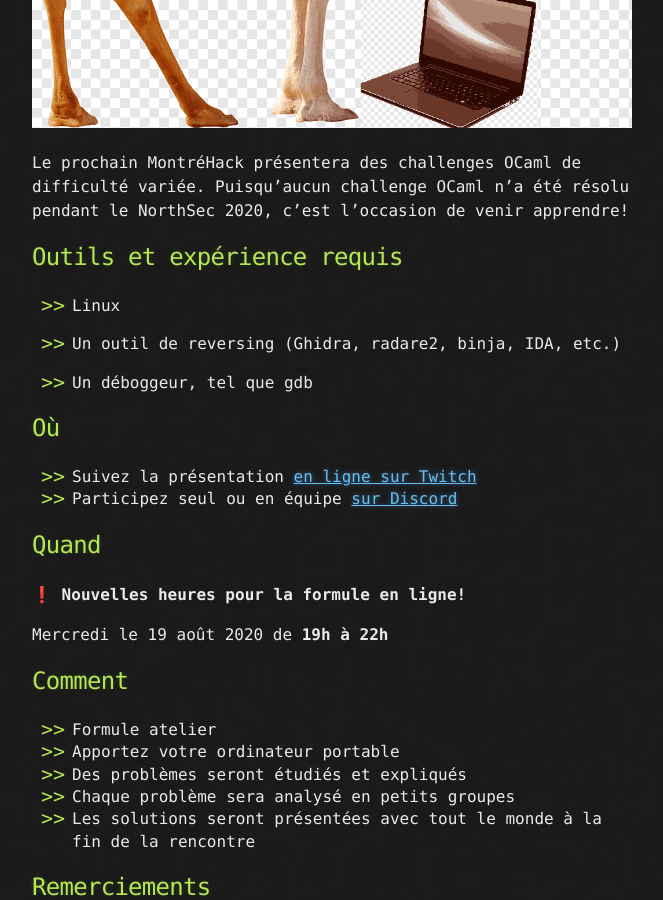
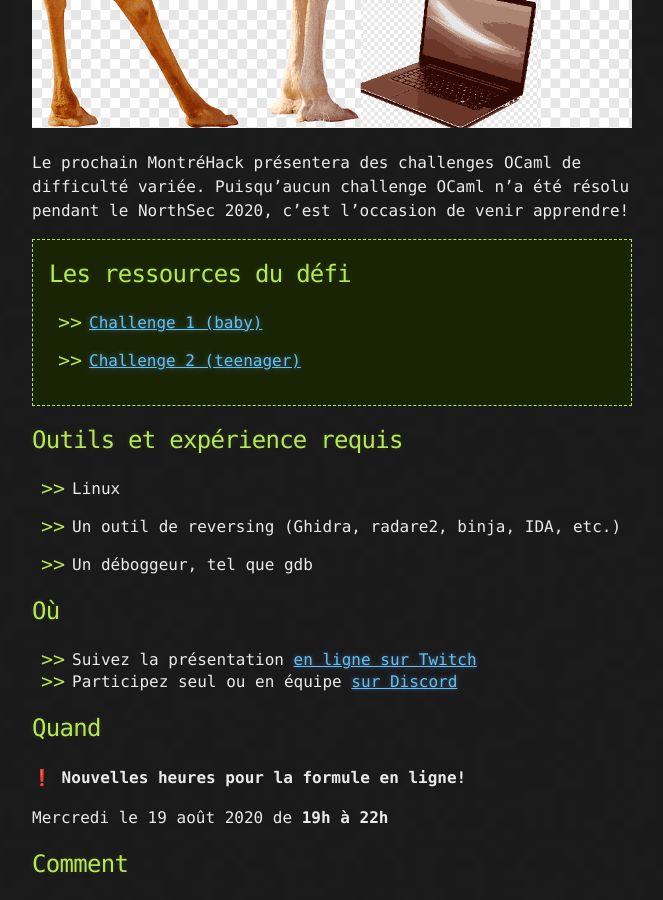
Before and after one commit to montrehack/montrehack.github.com, a Jekyll site: the page built from _posts/2020-08-19-ocaml.md, in a window 1280 px wide and 900 px high, scrolled down 1008 px. Shown: the whole window, without its empty margins (308-971 px from the left). Built offline with Jekyll 4.4.1, drawn with Linux system fonts in a browser that asks for light colours; emoji names are drawn with the system emoji font; comment, search, counter and statistics services are not loaded; some of the changed text lies outside the part shown.

Commit message:
Added challenge links

```diff
--- a/_posts/2020-08-19-ocaml.md
+++ b/_posts/2020-08-19-ocaml.md
@@ -21,6 +21,11 @@ presented_by_fr: Défi créé et présenté par Towel ([@0xTowel](https://twitte
 presented_by_en: Challenge created and presented by Towel ([@0xTowel](https://twitter.com/0xTowel))
 featured_img: /images/20-08-camel-hacker.png
 featured_img_alt: Hacker camel
+challenge_assets:
+  - name: Challenge 1 (baby)
+    url: https://github.com/montrehack/challenges/raw/master/2020-08-19/baby
+  - name: Challenge 2 (teenager)
+    url: https://github.com/montrehack/challenges/raw/master/2020-08-19/teenager
 # Once the edition is over, adjust these below with what we have and uncomment
 #archived_assets:
 #  - name: Twitch Video Recording
@@ -39,6 +44,16 @@ La prochaine édition de Montréhack aura lieu {{ page.date_long_fr }}.
 ![{{ page.featured_img_alt }}]({{ page.featured_img }})
 
 {{ page.description_fr }}
+
+{% if page.challenge_assets %}
+{::options parse_block_html="true" /}
+<div class="assets">
+## Les ressources du défi
+{% for asset in page.challenge_assets %}
+* [{{ asset.name }}]({{ asset.url}})
+{% endfor %}
+</div>
+{% endif %}
 
 {% if page.archived_assets %}
 {::options parse_block_html="true" /}
@@ -91,6 +106,17 @@ The next edition of Montrehack will be held on {{ page.date_long_en }}.
 
 {{ page.description_en }}
 
+{% if page.challenge_assets %}
+{::options parse_block_html="true" /}
+<div class="assets">
+## Challenge Assets
+{% for asset in page.challenge_assets %}
+* [{{ asset.name }}]({{ asset.url}})
+{% endfor %}
+</div>
+{% endif %}
+
+
 {% if page.archived_assets %}
 {::options parse_block_html="true" /}
 <div class="archives">
```
